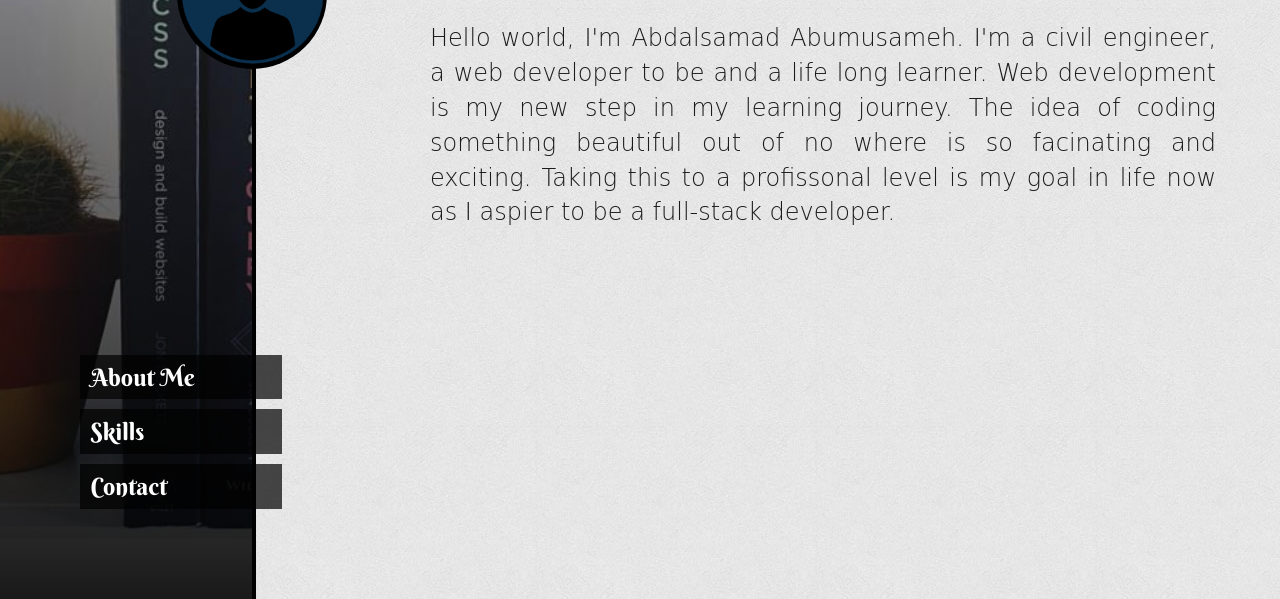
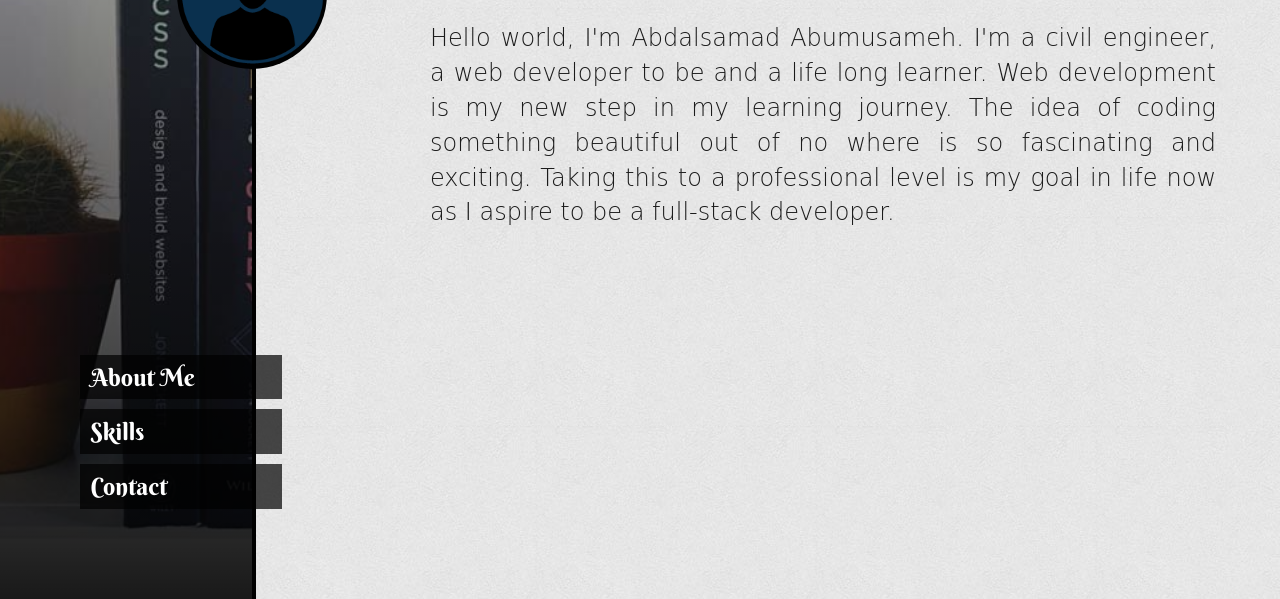
Before and after one commit to amusameh/protfolio, a plain HTML site: page index.html in a window 1280 px wide. Shown: the part 201-800 px from the top of the page. Drawn offline with Linux system fonts and the light colour scheme; a web font is replaced by a local one.

Commit message:
fixing typos

```diff
--- a/index.html
+++ b/index.html
@@ -29,7 +29,7 @@
 	<div class="right">
 		<div id="about" class="about container">
 			<h2>About Me</h2>
-			<p>Hello world, I'm Abdalsamad Abumusameh. I'm a civil engineer, a web developer to be and a life long learner. Web development is my new step in my learning journey. The idea of coding something beautiful out of no where is so facinating and exciting. Taking this to a profissonal level is my goal in life now as I aspier to be a full-stack developer.</p>
+			<p>Hello world, I'm Abdalsamad Abumusameh. I'm a civil engineer, a web developer to be and a life long learner. Web development is my new step in my learning journey. The idea of coding something beautiful out of no where is so fascinating and exciting. Taking this to a professional level is my goal in life now as I aspire to be a full-stack developer.</p>
 		</div>
 		<div id="skills" class="skills container hidden">
 			<h2>My Skills</h2>
```
